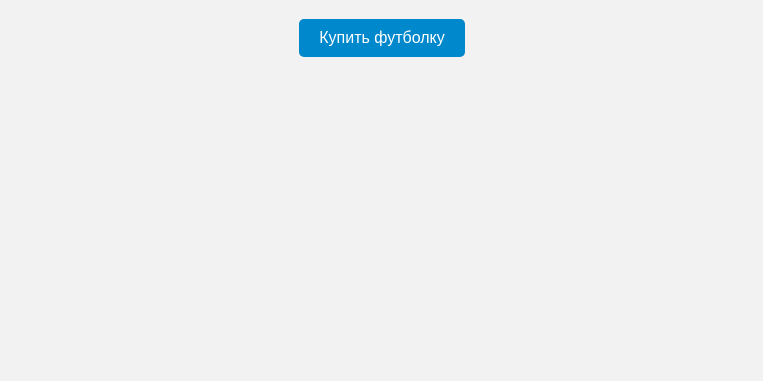
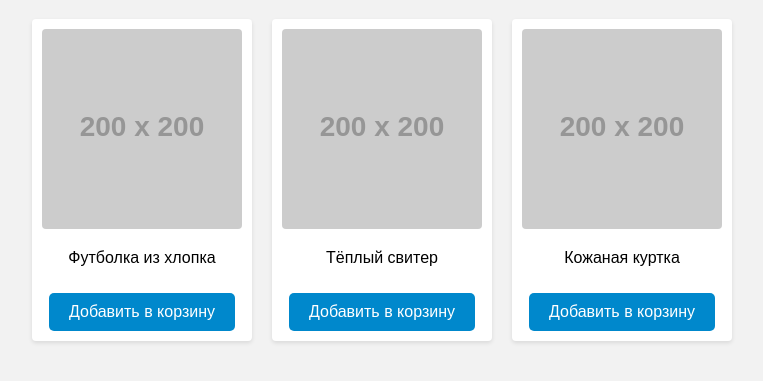
Before and after one commit to vaasilyev/tg-miniapp, a website: page index.html in a window 1280 px wide. Shown: the part 89-470 px from the top of the page, without its empty margins (258-1021 px from the left). Drawn offline with Linux system fonts and the light colour scheme; placeholder pictures from the web are drawn by us.

Commit message:
Add product cards and styling

```diff
--- a/index.html
+++ b/index.html
@@ -8,7 +8,23 @@
   <link rel="stylesheet" href="style.css" />
 </head>
 <body>
-  <h1>Магазин одежды</h1>
-  <button onclick="Telegram.WebApp.sendData('Выбран товар: Футболка')">Купить футболку</button>
+<h1>Магазин одежды</h1>
+<div class="products">
+  <div class="product">
+    <img src="https://via.placeholder.com/200x200?text=%D0%A4%D1%83%D1%82%D0%B1%D0%BE%D0%BB%D0%BA%D0%B0" alt="Футболка" />
+    <p>Футболка из хлопка</p>
+    <button class="add-to-cart">Добавить в корзину</button>
+  </div>
+  <div class="product">
+    <img src="https://via.placeholder.com/200x200?text=%D0%A1%D0%B2%D0%B8%D1%82%D0%B5%D1%80" alt="Свитер" />
+    <p>Тёплый свитер</p>
+    <button class="add-to-cart">Добавить в корзину</button>
+  </div>
+  <div class="product">
+    <img src="https://via.placeholder.com/200x200?text=%D0%9A%D1%83%D1%80%D1%82%D0%BA%D0%B0" alt="Куртка" />
+    <p>Кожаная куртка</p>
+    <button class="add-to-cart">Добавить в корзину</button>
+  </div>
+</div>
 </body>
 </html>
--- a/style.css
+++ b/style.css
@@ -5,11 +5,34 @@ body {
   background-color: #f2f2f2;
 }
 
-button {
+.products {
+  display: flex;
+  flex-wrap: wrap;
+  justify-content: center;
+  gap: 20px;
+}
+
+.product {
+  background-color: #fff;
+  padding: 10px;
+  border-radius: 4px;
+  box-shadow: 0 2px 4px rgba(0, 0, 0, 0.1);
+  width: 200px;
+}
+
+.product img {
+  width: 100%;
+  height: auto;
+  border-radius: 4px;
+}
+
+.add-to-cart {
   background-color: #0088cc;
   color: white;
   padding: 10px 20px;
   border: none;
   border-radius: 5px;
   font-size: 16px;
+  cursor: pointer;
+  margin-top: 10px;
 }
```
